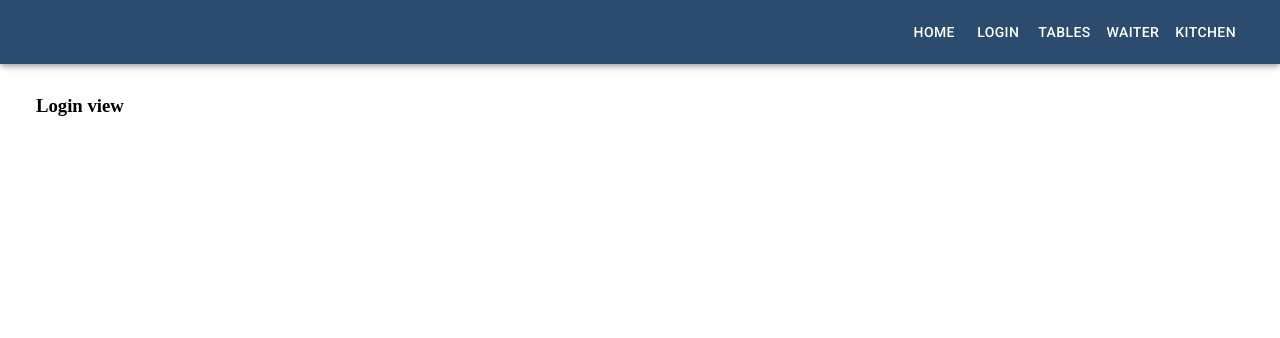
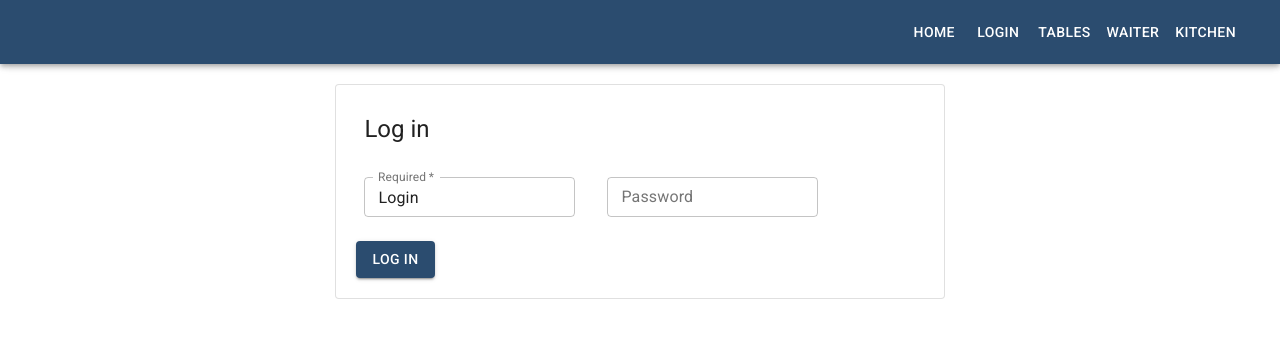
Before and after one commit to AnnaKuszal/pizzeria-portal, a React (Create React App) app: page /login in a window 1280 px wide. Shown: the top 338 px of the page. Built offline with nearby package versions, Linux system fonts and the light colour scheme.

Commit message:
Add view 'Login'

```diff
--- a/src/components/views/Login/Login.js
+++ b/src/components/views/Login/Login.js
@@ -1,10 +1,63 @@
 import React from 'react';
 import styles from './Login.module.scss';
 
-const Login = () => (
-  <div className={styles.component}>
-    <h3>Login view</h3>
-  </div>
-);
+import Grid from '@material-ui/core/Grid';
+import Card from '@material-ui/core/Card';
+import CardActions from '@material-ui/core/CardActions';
+import CardContent from '@material-ui/core/CardContent';
+import Button from '@material-ui/core/Button';
+import Typography from '@material-ui/core/Typography';
+import TextField from '@material-ui/core/TextField';
+
+
+const Login = () => {
+  return (
+    <Grid container justify="center">
+      <Card className={styles.component} variant="outlined">
+        <CardContent>
+          <Grid container spacing={4}>
+            <Grid item xs={12}>
+              <Typography variant="h5" component="h2">
+                Log in
+              </Typography>
+            </Grid>
+            <Grid item>
+              <TextField
+                required
+                id="outlined-required"
+                label="Required"
+                defaultValue="Login"
+                variant="outlined"
+                size="small"
+              />
+            </Grid>
+            <Grid item>
+              <TextField
+                id="outlined-password-input"
+                label="Password"
+                type="password"
+                autoComplete="current-password"
+                variant="outlined"
+                size="small"
+              />
+            </Grid>
+
+          </Grid>
+        </CardContent>
+
+        <CardActions>
+          <Grid container spacing={4}>
+            <Grid item xs={12}>
+              <Button variant="contained" color="primary" component="span" to={`${process.env.PUBLIC_URL}/`}>
+              LOG IN
+              </Button>
+            </Grid>
+          </Grid>
+        </CardActions>
+
+      </Card>
+    </Grid>
+  );
+};
 
 export default Login;
--- a/src/components/views/Login/Login.module.scss
+++ b/src/components/views/Login/Login.module.scss
@@ -2,4 +2,5 @@
 
 .component {
   padding: $base-size;
+  margin-top: 20px;
 }
```
